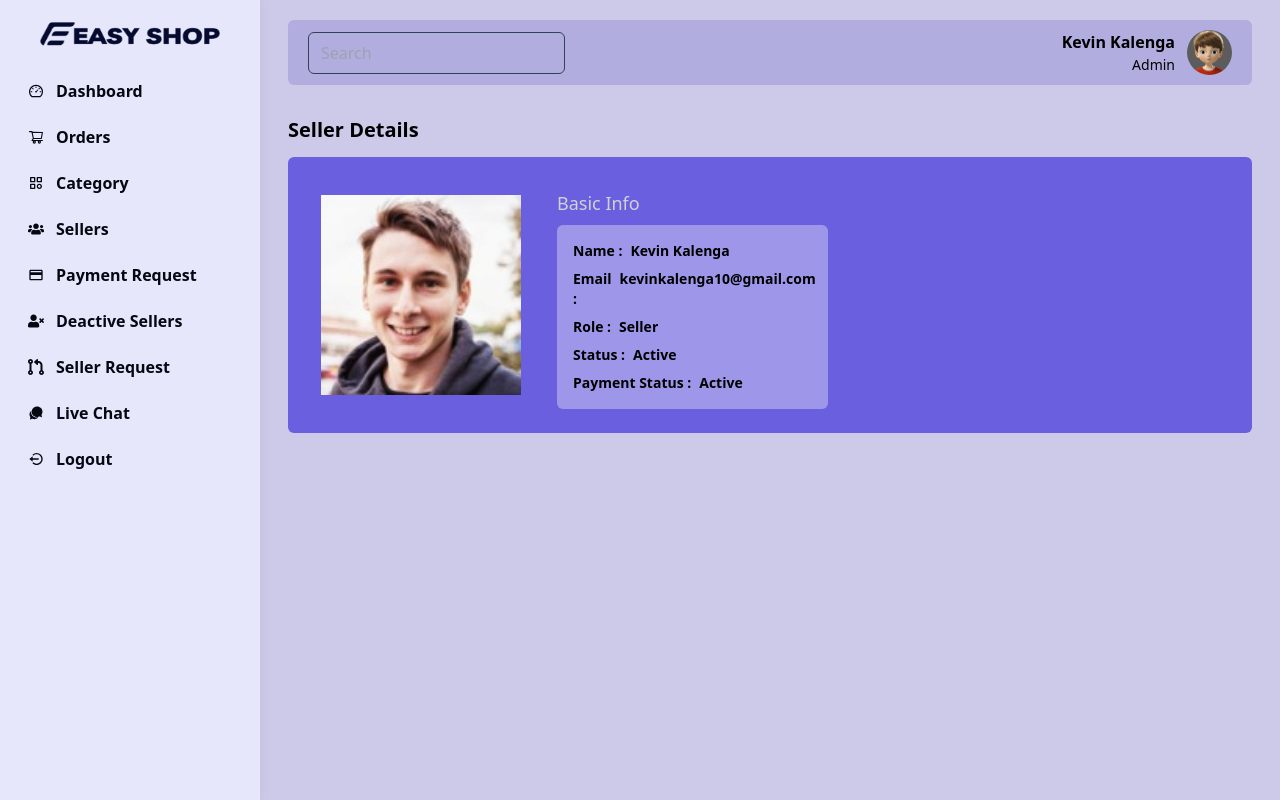
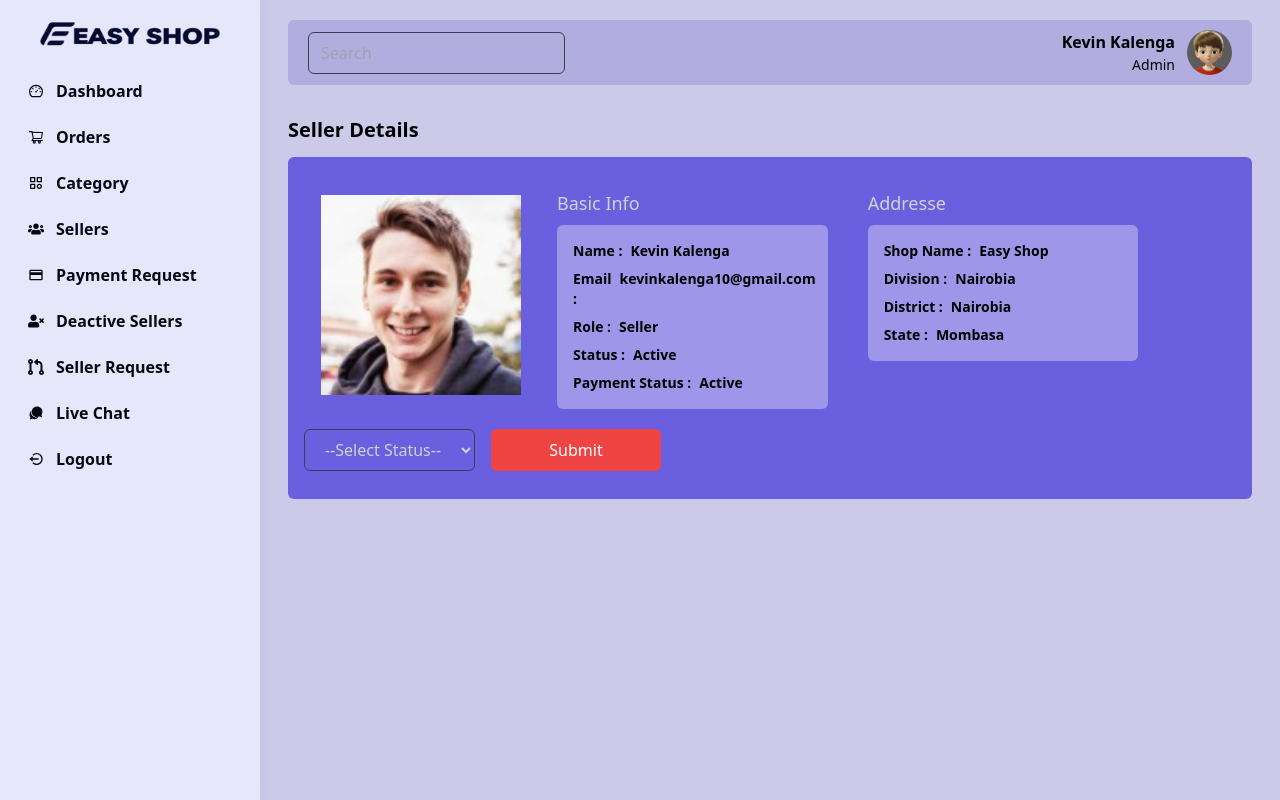
Before and after one commit to kevinkalenga/Ecommerce_Vendor_Mrn, a React (Create React App) app in the folder dashboard/: page /admin/dashboard/sellers/details/1 in a window 1280 px wide. Built offline with nearby package versions, Linux system fonts and the light colour scheme.

Commit message:
Deactive sellers request page design part 4

```diff
--- a/dashboard/src/views/admin/SellerDetails.jsx
+++ b/dashboard/src/views/admin/SellerDetails.jsx
@@ -15,7 +15,7 @@ const SellerDetails = () => {
                 <div className='w-4/12'>
                      <div className='px-0 md:px-5 py-2'>
                          <div className='py-2 text-lg'>
-                             Basic Info
+                            <h2>Basic Info</h2>
                          </div>
                          <div className='flex justify-between text-sm flex-col
                           gap-2 p-4 bg-[#9e97e9] rounded-md'>
@@ -44,6 +44,48 @@ const SellerDetails = () => {
 
                      </div>
                 </div>
+                <div className='w-4/12'>
+                     <div className='px-0 md:px-5 py-2'>
+                         <div className='py-2 text-lg'>
+                              <h2>Addresse</h2>
+                         </div>
+                         <div className='flex justify-between text-sm flex-col
+                          gap-2 p-4 bg-[#9e97e9] rounded-md'>
+                            <div className='flex gap-2 font-bold text-[#000000]'>
+                               <span>Shop Name : </span>
+                               <span>Easy Shop</span>
+                            </div>
+                            <div className='flex gap-2 font-bold text-[#000000]'>
+                               <span>Division : </span>
+                               <span>Nairobia</span>
+                            </div>
+                            <div className='flex gap-2 font-bold text-[#000000]'>
+                               <span>District : </span>
+                               <span>Nairobia</span>
+                            </div>
+                            <div className='flex gap-2 font-bold text-[#000000]'>
+                               <span>State : </span>
+                               <span>Mombasa</span>
+                            </div>
+
+
+                         </div>
+
+                     </div>
+                </div>
+            </div>
+            <div>
+              <form>
+                <div className='flex gap-4 py-3'>
+                    <select className='px-4 py-2 focus:border-indigo-500 outline-none bg-[#6a5fdf] border border-slate-700 rounded-md text-[#d0d2d6]' name="" id="">
+                        <option value="">--Select Status--</option>
+                        <option value="active">Active</option>
+                        <option value="deactive">Deactive</option>
+                    </select>
+                    <button className='bg-red-500 w-[170px] hover:shadow-red-500/40 hover:shadow-md text-white rounded-md px-7 py-2'>Submit</button>
+
+                </div>
+              </form>
             </div>
         </div>
     </div>
```
